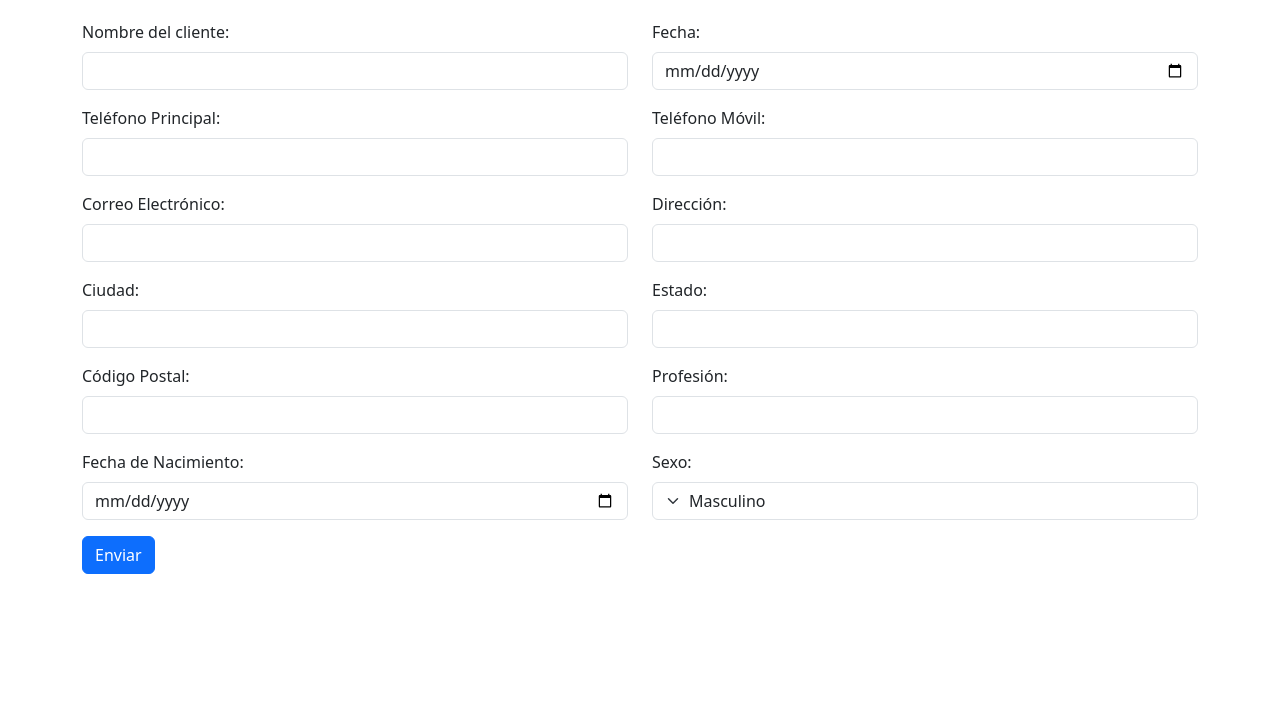
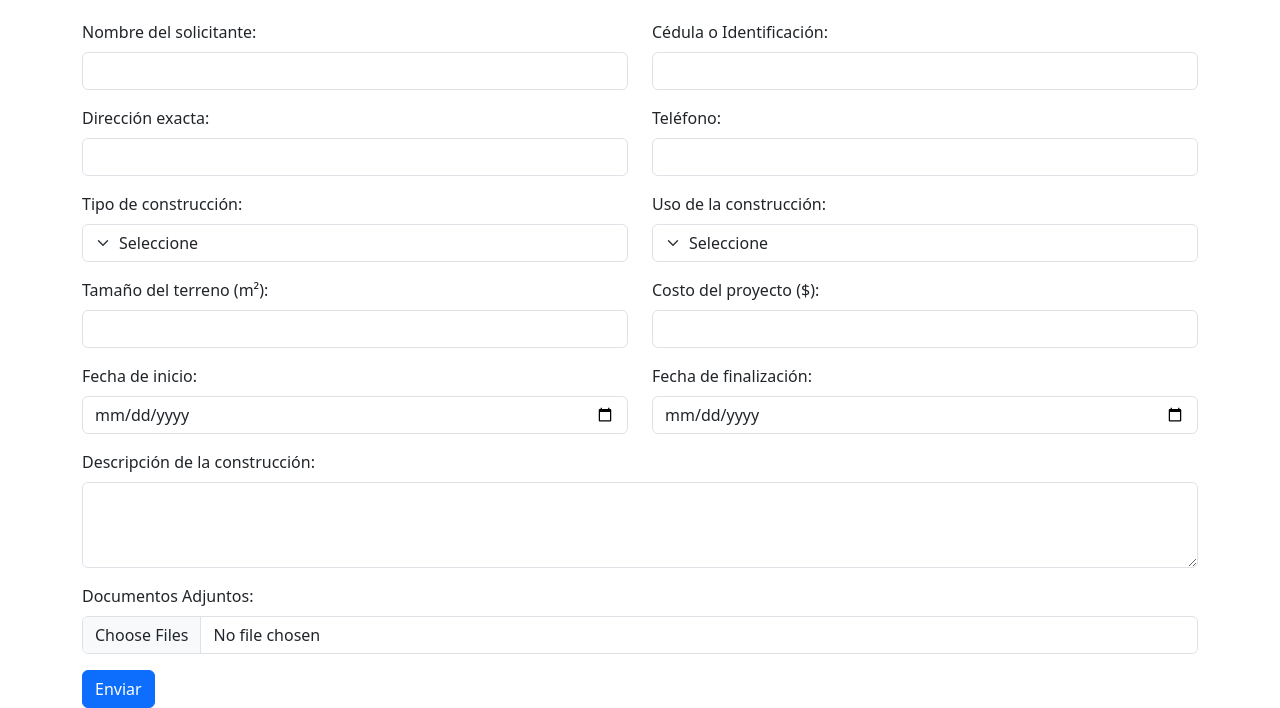
Before and after one commit to dilanSA132/San-Francisco, a website: page src/form.html in a window 1280 px wide. Shown: the part 98-806 px from the top of the page. Drawn offline with Linux system fonts and the light colour scheme.

Commit message:
[ADD], Form implementation

```diff
--- a/src/form.html
+++ b/src/form.html
@@ -39,66 +39,74 @@
         <form id="formulario" action="javascript:void(0)" method="POST">
             <div class="row mb-3">
                 <div class="col-md-6">
-                    <label for="nombre" class="form-label">Nombre del cliente:</label>
+                    <label for="nombre" class="form-label">Nombre del solicitante:</label>
                     <input type="text" class="form-control" id="nombre" name="nombre" required>
                 </div>
                 <div class="col-md-6">
-                    <label for="fecha" class="form-label">Fecha:</label>
-                    <input type="date" class="form-control" id="fecha" name="fecha"  required>
+                    <label for="cedula" class="form-label">Cédula o Identificación:</label>
+                    <input type="text" class="form-control" id="cedula" name="cedula" required>
                 </div>
             </div>
             <div class="row mb-3">
                 <div class="col-md-6">
-                    <label for="telefonoPrincipal" class="form-label">Teléfono Principal:</label>
-                    <input type="tel" class="form-control" id="telefonoPrincipal" name="telefonoPrincipal" required pattern="[0-9]+">
+                    <label for="direccion" class="form-label">Dirección exacta:</label>
+                    <input type="text" class="form-control" id="direccion" name="direccion" required>
                 </div>
                 <div class="col-md-6">
-                    <label for="telefonoMovil" class="form-label">Teléfono Móvil:</label>
-                    <input type="tel" class="form-control" id="telefonoMovil" name="telefonoMovil" pattern="[0-9]+">
+                    <label for="telefono" class="form-label">Teléfono:</label>
+                    <input type="text" class="form-control" id="telefono" name="telefono" required>
                 </div>
             </div>
             <div class="row mb-3">
                 <div class="col-md-6">
-                    <label for="email" class="form-label">Correo Electrónico:</label>
-                    <input type="email" class="form-control" id="email" name="email" required >
+                    <label for="tipo_construccion" class="form-label">Tipo de construcción:</label>
+                    <select class="form-select" id="tipo_construccion" name="tipo_construccion" required>
+                        <option value="">Seleccione</option>
+                        <option value="Residencial">Residencial</option>
+                        <option value="Comercial">Comercial</option>
+                        <option value="Industrial">Industrial</option>
+                    </select>
                 </div>
                 <div class="col-md-6">
-                    <label for="direccion" class="form-label">Dirección:</label>
-                    <input type="text" class="form-control" id="direccion" name="direccion" required>
+                    <label for="uso_construccion" class="form-label">Uso de la construcción:</label>
+                    <select class="form-select" id="uso_construccion" name="uso_construccion" required>
+                        <option value="">Seleccione</option>
+                        <option value="Habitacional">Habitacional</option>
+                        <option value="Comercial">Comercial</option>
+                        <option value="Industrial">Industrial</option>
+                    </select>
                 </div>
             </div>
             <div class="row mb-3">
                 <div class="col-md-6">
-                    <label for="ciudad" class="form-label">Ciudad:</label>
-                    <input type="text" class="form-control" id="ciudad" name="ciudad" required>
+                    <label for="tamaño_terreno" class="form-label">Tamaño del terreno (m²):</label>
+                    <input type="number" class="form-control" id="tamaño_terreno" name="tamaño_terreno" required>
                 </div>
                 <div class="col-md-6">
-                    <label for="estado" class="form-label">Estado:</label>
-                    <input type="text" class="form-control" id="estado" name="estado" required>
+                    <label for="costo" class="form-label">Costo del proyecto ($):</label>
+                    <input type="number" class="form-control" id="costo" name="costo" required>
                 </div>
             </div>
             <div class="row mb-3">
                 <div class="col-md-6">
-                    <label for="codigoPostal" class="form-label">Código Postal:</label>
-                    <input type="text" class="form-control" id="codigoPostal" name="codigoPostal" required>
+                    <label for="fecha_inicio" class="form-label">Fecha de inicio:</label>
+                    <input type="date" class="form-control" id="fecha_inicio" name="fecha_inicio" required>
                 </div>
                 <div class="col-md-6">
-                    <label for="profesion" class="form-label">Profesión:</label>
-                    <input type="text" class="form-control" id="profesion" name="profesion" required>
+                    <label for="fecha_fin" class="form-label">Fecha de finalización:</label>
+                    <input type="date" class="form-control" id="fecha_fin" name="fecha_fin" required>
                 </div>
             </div>
             <div class="row mb-3">
-                <div class="col-md-6">
-                    <label for="fechaNacimiento" class="form-label">Fecha de Nacimiento:</label>
-                    <input type="date" class="form-control" id="fechaNacimiento" name="fechaNacimiento" required>
+                <div class="col-md-12">
+                    <label for="descripcion" class="form-label">Descripción de la construcción:</label>
+                    <textarea class="form-control" id="descripcion" name="descripcion" rows="3" required></textarea>
                 </div>
-                <div class="col-md-6">
-                    <label for="sexo" class="form-label">Sexo:</label>
-                    <select class="form-select" id="sexo" name="sexo">
-                        <option value="masculino">Masculino</option>
-                        <option value="femenino">Femenino</option>
-                        <option value="otro">Otro</option>
-                    </select>
+            </div>
+            <div class="row mb-3">
+                <div class="col-md-12">
+                    <label for="documentos_adjuntos" class="form-label">Documentos Adjuntos:</label>
+                    <input type="file" class="form-control" id="documentos_adjuntos" name="documentos_adjuntos[]" multiple>
                 </div>
             </div>
             <button type="submit" class="btn btn-primary">Enviar</button>
```
